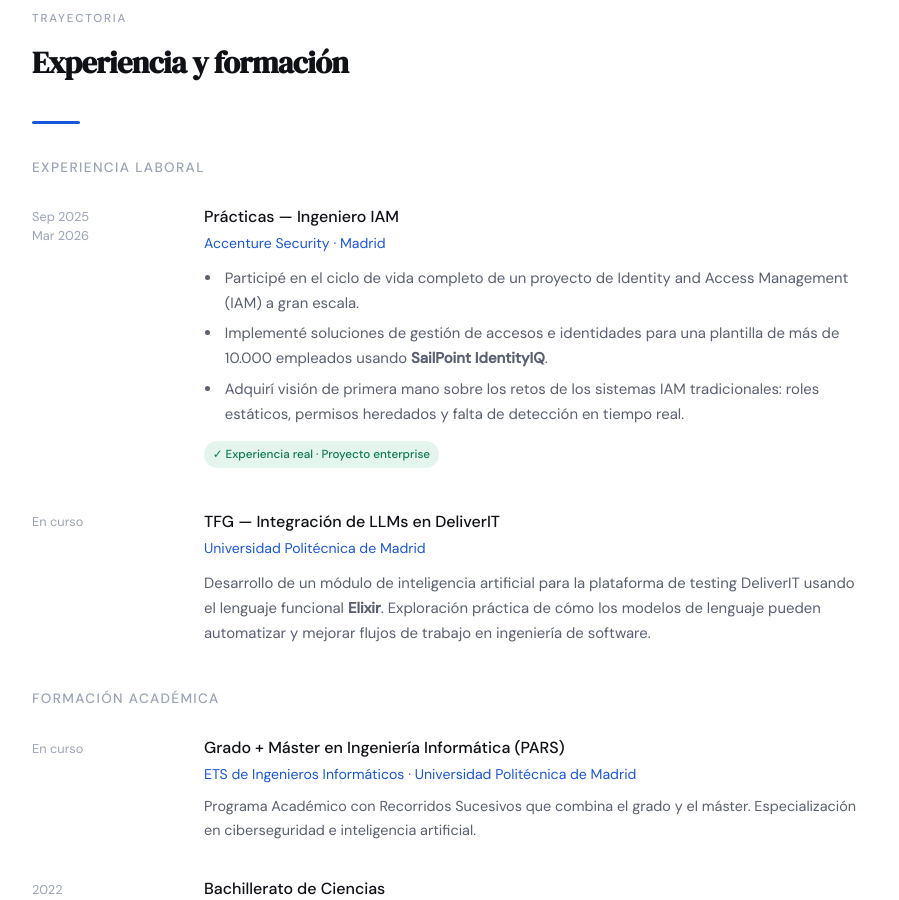
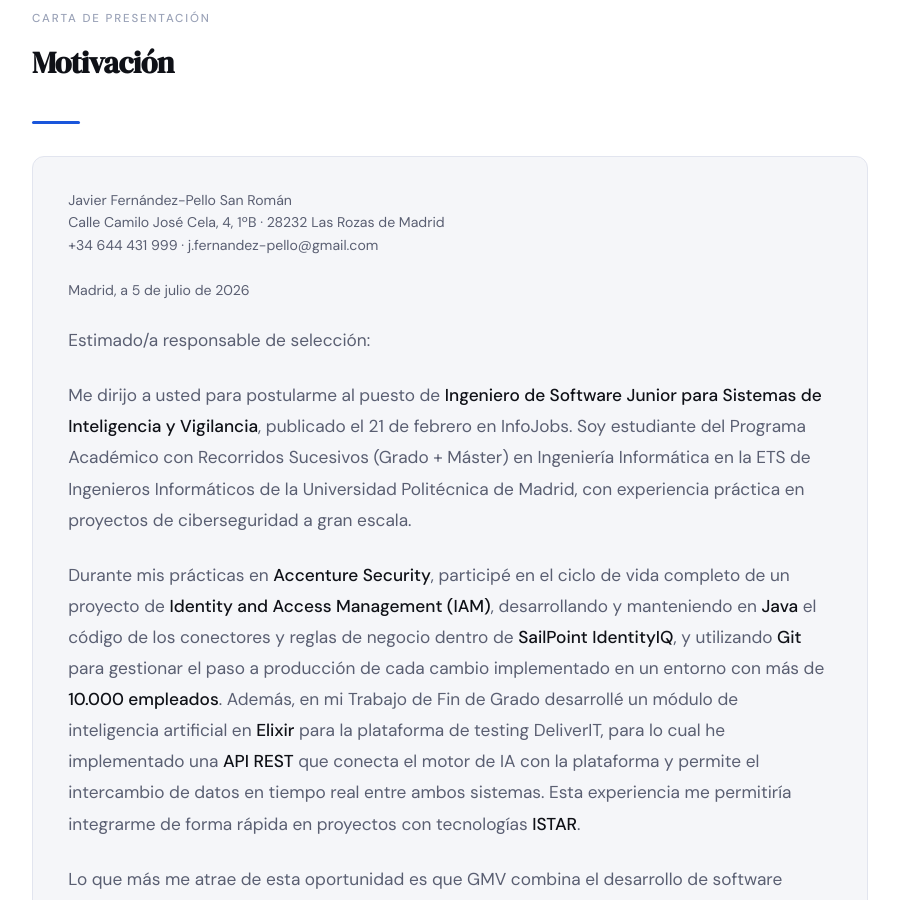
Before and after one commit to JaviPello/javipello.github.io, a plain HTML site: page index.html in a window 1280 px wide. Shown: the part 1900-2800 px from the top of the page, without its empty margins (190-1089 px from the left). Drawn offline with Linux system fonts and the light colour scheme.

Commit message:
Add files via upload

```diff
--- a/index.html
+++ b/index.html
@@ -529,6 +529,7 @@
   <a href="#inicio" class="nav-logo">JFP</a>
   <ul class="nav-links">
     <li><a href="#sobre-mi">Sobre mí</a></li>
+    <li><a href="#carta">Carta Presentación</a></li>
     <li><a href="#experiencia">Experiencia</a></li>
     <li><a href="#blog">Blog</a></li>
     <li><a href="#video">Vídeo</a></li>
@@ -610,6 +611,60 @@
       <div class="about-card-title">Entorno</div>
       <div class="about-card-text">Cómodo en entornos multinacionales y multidisciplinares. Inglés nivel B2 (TOEIC 2024). Español nativo.</div>
     </div>
+  </div>
+</section>
+
+<section id="carta">
+  <p class="section-label">Carta de Presentación</p>
+  <h2 class="section-title">Motivación</h2>
+  <div class="divider"></div>
+
+  <div style="background: var(--surface-2); border: 1px solid var(--border); border-radius: var(--radius); padding: 2rem 2.2rem;">
+    <div style="font-size: 0.88rem; color: var(--ink-muted); margin-bottom: 1.5rem; line-height: 1.6;">
+      Javier Fernández-Pello San Román<br>
+      Calle Camilo José Cela, 4, 1ºB · 28232 Las Rozas de Madrid<br>
+      +34 644 431 999 · j.fernandez-pello@gmail.com<br><br>
+      Madrid, a 5 de julio de 2026
+    </div>
+
+    <p class="about-intro">Estimado/a responsable de selección:</p>
+
+    <p class="about-intro">
+      Me dirijo a usted para postularme al puesto de <strong>Ingeniero de Software Junior
+      para Sistemas de Inteligencia y Vigilancia</strong>, publicado el 21 de febrero en
+      InfoJobs. Soy estudiante del Programa Académico con Recorridos Sucesivos (Grado +
+      Máster) en Ingeniería Informática en la ETS de Ingenieros Informáticos de la
+      Universidad Politécnica de Madrid, con experiencia práctica en proyectos de
+      ciberseguridad a gran escala.
+    </p>
+
+    <p class="about-intro">
+      Durante mis prácticas en <strong>Accenture Security</strong>, participé en el ciclo
+      de vida completo de un proyecto de <strong>Identity and Access Management (IAM)</strong>,
+      desarrollando y manteniendo en <strong>Java</strong> el código de los conectores y
+      reglas de negocio dentro de <strong>SailPoint IdentityIQ</strong>, y utilizando
+      <strong>Git</strong> para gestionar el paso a producción de cada cambio implementado
+      en un entorno con más de <strong>10.000 empleados</strong>. Además, en mi Trabajo de
+      Fin de Grado desarrollé un módulo de inteligencia artificial en <strong>Elixir</strong>
+      para la plataforma de testing DeliverIT, para lo cual he implementado una
+      <strong>API REST</strong> que conecta el motor de IA con la plataforma y permite el
+      intercambio de datos en tiempo real entre ambos sistemas. Esta experiencia me permitiría
+      integrarme de forma rápida en proyectos con tecnologías <strong>ISTAR</strong>.
+    </p>
+
+    <p class="about-intro">
+      Lo que más me atrae de esta oportunidad es que GMV combina el desarrollo de
+      software crítico con la aplicación de inteligencia artificial y procesamiento de
+      datos en tiempo real en proyectos de vigilancia y defensa — precisamente la
+      intersección entre seguridad de sistemas e IA en la que ya he trabajado.
+    </p>
+
+    <p class="about-intro">
+      Quedo a su entera disposición para concertar una entrevista. Adjunto mi
+      currículum vitae.
+    </p>
+
+    <p class="about-intro">Un cordial saludo,<br><strong>Javier Fernández-Pello San Román</strong></p>
   </div>
 </section>
 
@@ -794,13 +849,13 @@
   </p>
 
   <div class="contact-grid">
-    <a href="mailto:j.fernandez-pello@alumnos.upm.es" class="contact-link">
+    <a href="mailto:j.fernandez-pello@gmail.com" class="contact-link">
       <div class="contact-icon">
         <svg width="18" height="18" viewBox="0 0 24 24" fill="none" stroke="currentColor" stroke-width="2" color="var(--accent)"><path d="M4 4h16c1.1 0 2 .9 2 2v12c0 1.1-.9 2-2 2H4c-1.1 0-2-.9-2-2V6c0-1.1.9-2 2-2z"/><polyline points="22,6 12,12 2,6"/></svg>
       </div>
       <div>
         <span class="contact-label">Email</span>
-        <div class="contact-value">j.fernandez-pello@alumnos.upm.es</div>
+        <div class="contact-value">j.fernandez-pello@gmail.com</div>
       </div>
     </a>
     <a href="tel:+34644431999" class="contact-link">
@@ -851,7 +906,7 @@
   <p style="margin-top: 0.4rem;">
     <a href="https://www.linkedin.com/in/javierfdezpello/" target="_blank" style="color: var(--accent); text-decoration: none;">LinkedIn</a>
     &nbsp;·&nbsp;
-    <a href="mailto:j.fernandez-pello@alumnos.upm.es" style="color: var(--accent); text-decoration: none;">Email</a>
+    <a href="mailto:j.fernandez-pello@gmail.com" style="color: var(--accent); text-decoration: none;">Email</a>
   </p>
 </footer>
 
```
Also changed, not shown: 1 other file.
